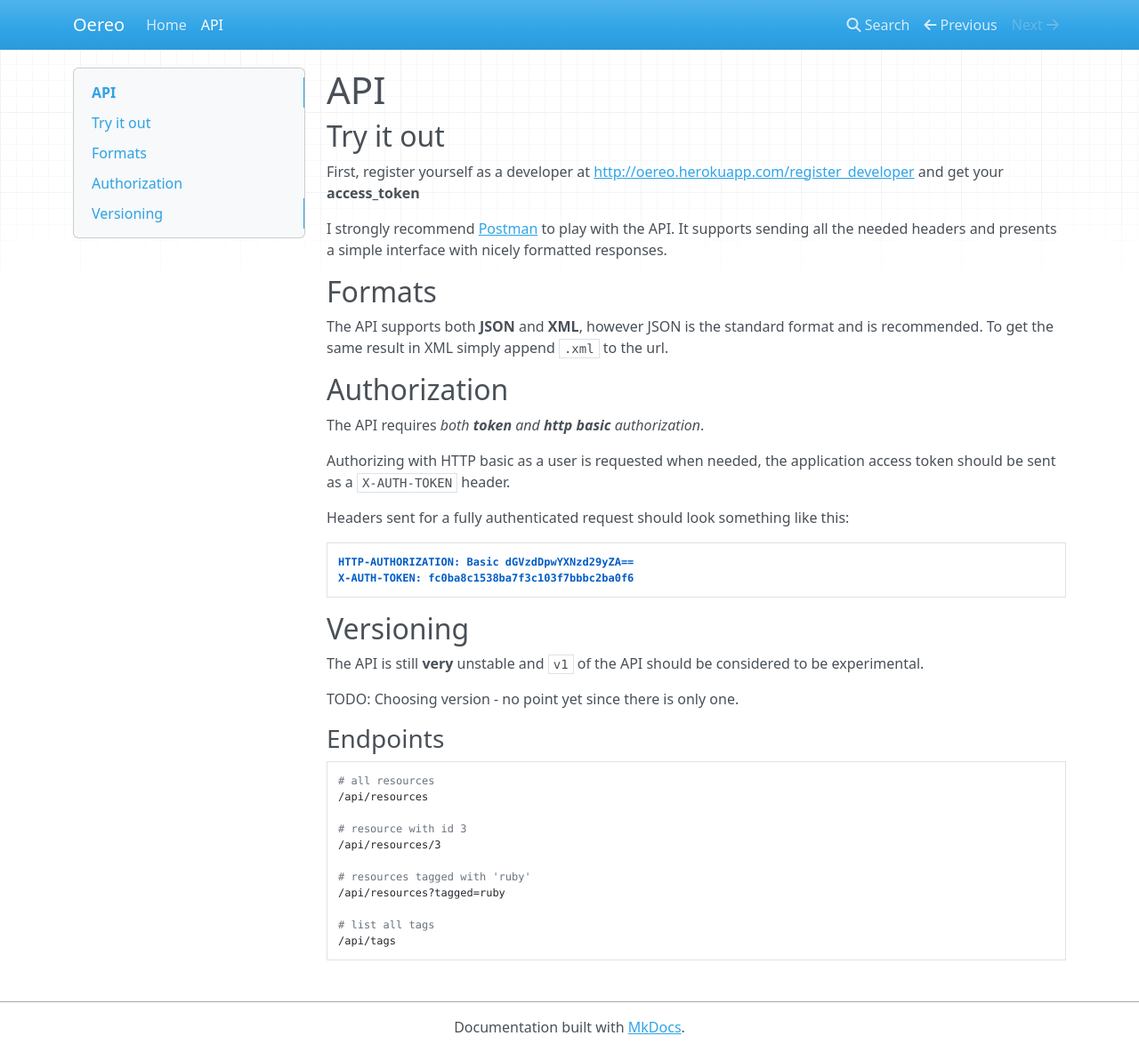
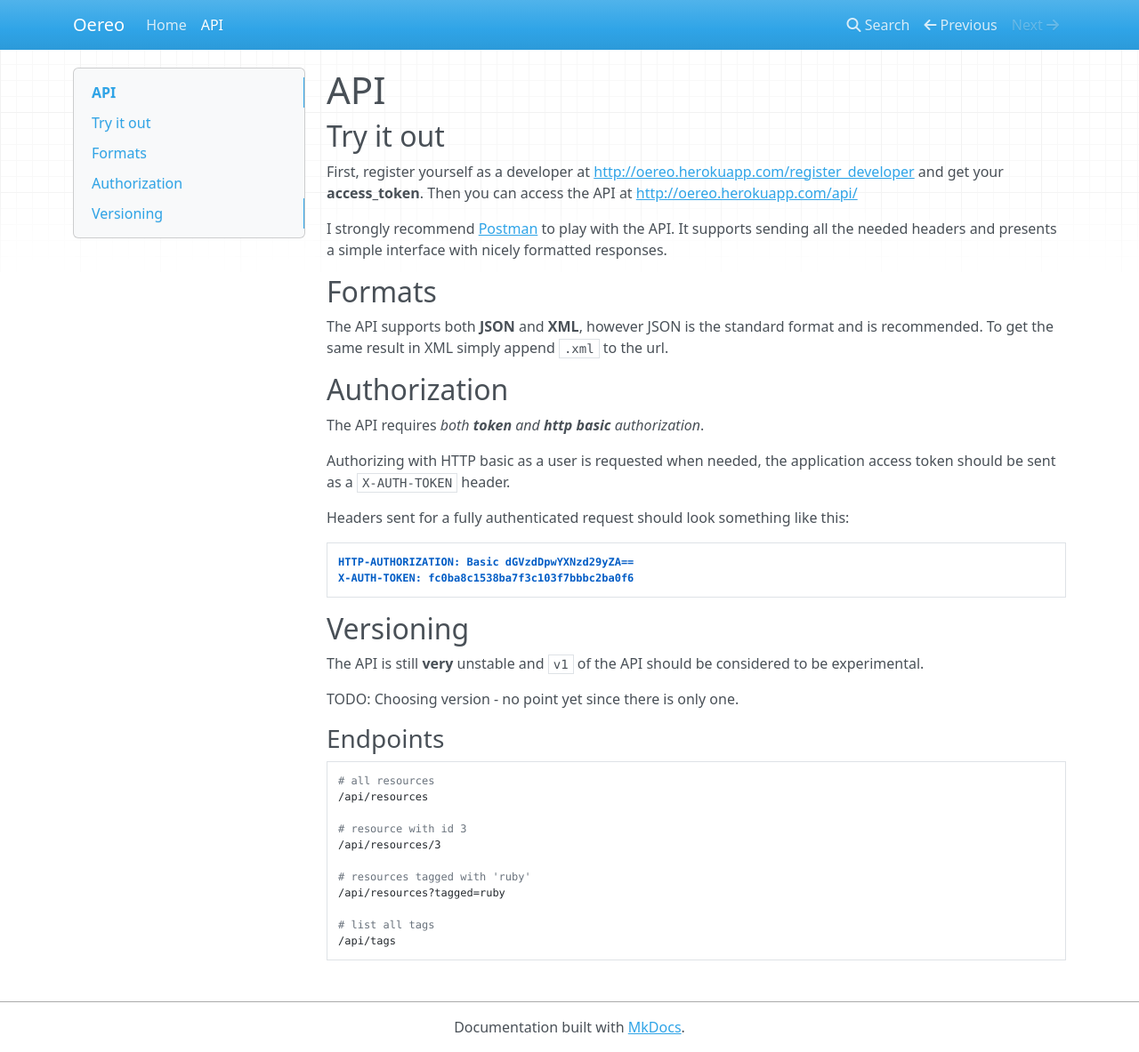
Before and after one commit to jsborjesson/oereo, an MkDocs documentation site: the page built from docs/api.md, in a window 1280 px wide and 1183 px high. Shown: the whole window at 89% size. Built offline with MkDocs 1.6.1, drawn with Linux system fonts in a browser that asks for light colours; nearby versions of some CDN libraries; old or Windows-style settings are respelled for this version of MkDocs.

```diff
--- a/docs/api.md
+++ b/docs/api.md
@@ -3,7 +3,8 @@
 ## Try it out
 
 First, register yourself as a developer at
-<http://oereo.herokuapp.com/register_developer> and get your **access_token**
+<http://oereo.herokuapp.com/register_developer> and get your **access_token**.
+Then you can access the API at <http://oereo.herokuapp.com/api/>
 
 I strongly recommend [Postman](https://chrome.google.com/webstore/detail/postman-rest-client/fdmmgilgnpjigdojojpjoooidkmcomcm?hl=en)
 to play with the API. It supports sending all the needed headers and presents a
```
